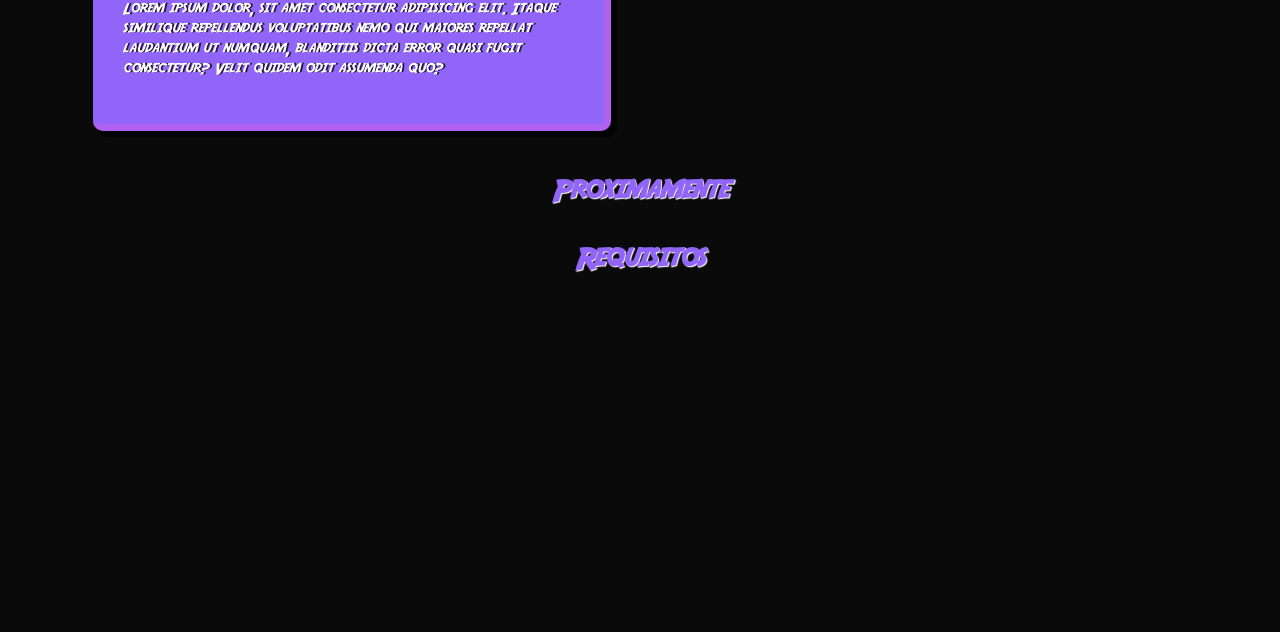
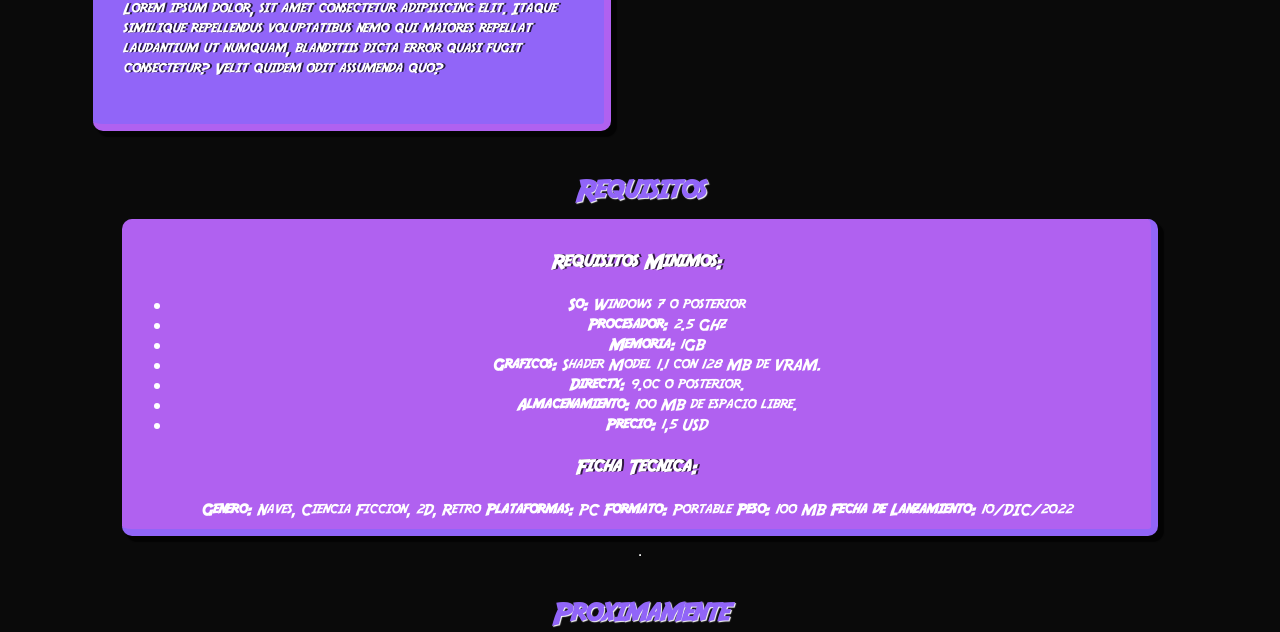
Before and after one commit to AbrahamSegura/StartP, a website: page index.html in a window 1280 px wide. Shown: the part 797-1429 px from the top of the page. Before the commit the page ends 1074 px from the top, so only its background shows below. Drawn offline with Linux system fonts and the light colour scheme; files whose address does not match are found by name.

Commit message:
add Requisitos template

```diff
--- a/index.html
+++ b/index.html
@@ -61,10 +61,32 @@
         </div>
       </articule>
       <articule class="box-content Proximamente">
-        <h3 class="box-title">Proximamente</h3>
+        <h3 class="box-title">Requisitos</h3>
+
+        <div class="text-content">
+          <h3 class="list-title">Requisitos Minimos:</h3>
+          <ul class="list-content">
+            <li class="item-list-content"><b>So: </b>Windows 7 o posterior</li>
+            <li class="item-list-content"><b>Procesador: </b>2.5 GHz</li>
+            <li class="item-list-content"><b>Memoria: </b>1GB</li>
+            <li class="item-list-content"><b>Graficos: </b>Shader Model 1.1 con 128 MB de VRAM.</li>
+            <li class="item-list-content"><b>Directx: </b>9.0c o posterior.</li>
+            <li class="item-list-content"><b>Almacenamiento: </b>100 MB de espacio libre.</li>
+            <li class="item-list-content"><b>Precio: </b>1,5 USD</li>
+          </ul>
+          <div class="list-data">
+            <h3 class="list-title">Ficha Tecnica:</h3>
+            <span class="item-list-content"><b>Genero:</b> Naves, Ciencia Ficcion, 2D, Retro</span>
+            <span class="item-list-content"><b>Plataformas:</b> PC</span>
+            <span class="item-list-content"><b>Formato:</b> Portable</span>
+            <span class="item-list-content"><b>Peso:</b> 100 MB</span>
+            <span class="item-list-content"><b>Fecha de Lanzamiento:</b> 10/DIC/2022</span>
+          </div>
+        </div>
+        <hr>
       </articule>
       <articule class="box-content Requisitos">
-        <h3 class="box-title">Requisitos</h3>
+        <h3 class="box-title">Proximamente</h3>
       </articule>
     </section>
   </div>
```
